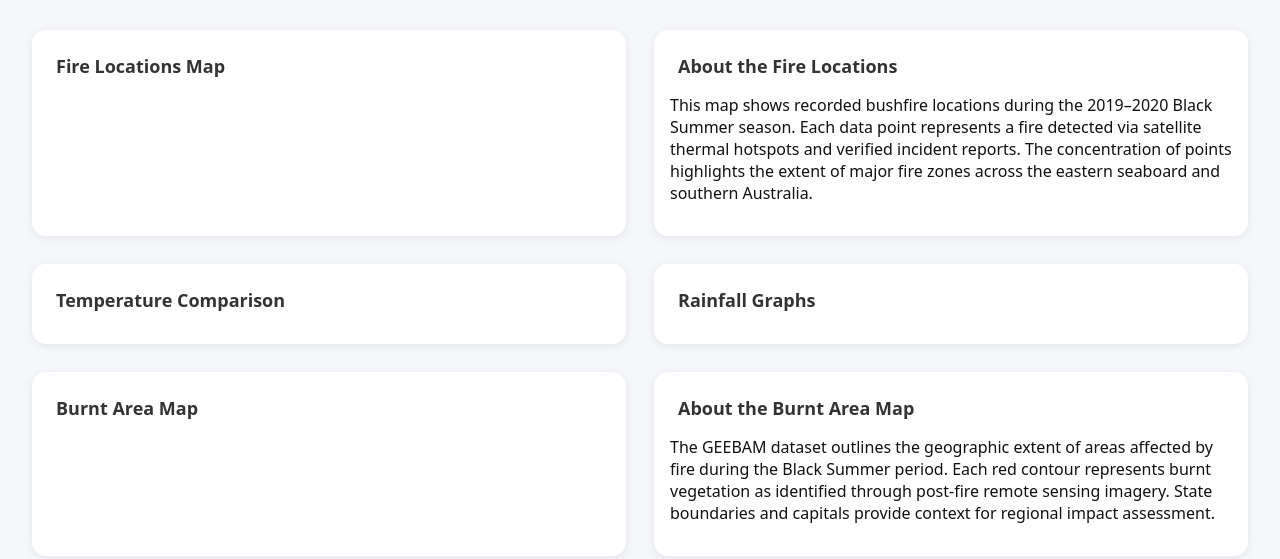
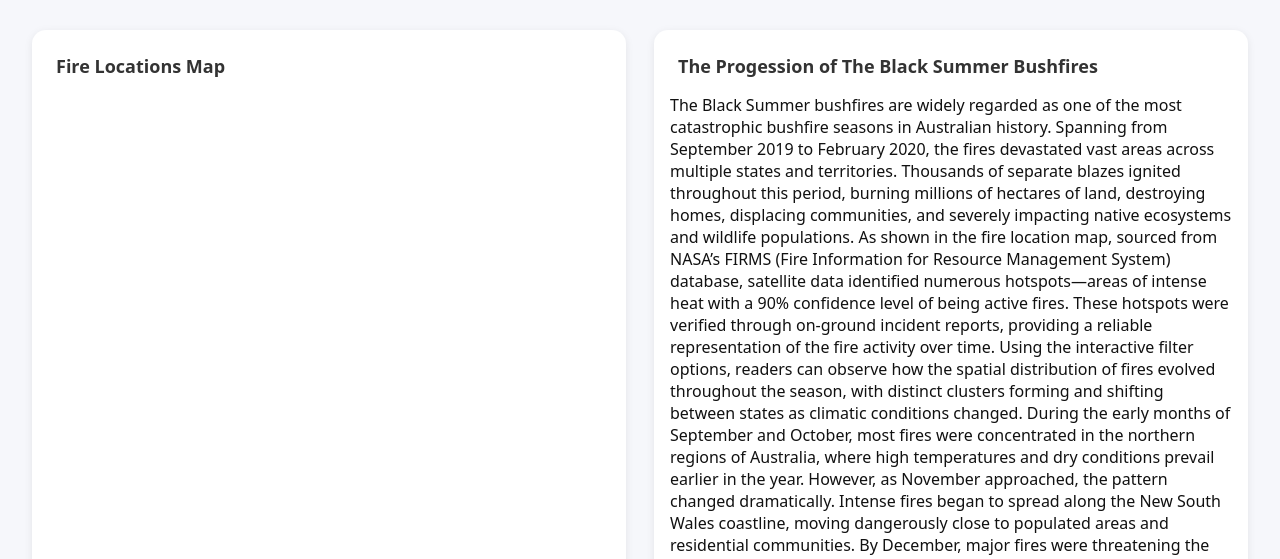
Before and after one commit to acas-38/Visualisation_2_black_summer_data, a plain HTML site: page index.html in a window 1280 px wide. Shown: the part 306-865 px from the top of the page. Drawn offline with Linux system fonts and the light colour scheme; a script that the page names is missing.

Commit message:
Update index.html

```diff
--- a/index.html
+++ b/index.html
@@ -105,12 +105,25 @@
       </div>
 
       <div class="card">
-        <h2>About the Fire Locations</h2>
+        <h2> The Progession of The Black Summer Bushfires</h2>
         <p>
-          This map shows recorded bushfire locations during the 2019–2020 Black Summer season.
-          Each data point represents a fire detected via satellite thermal hotspots and
-          verified incident reports. The concentration of points highlights the extent of
-          major fire zones across the eastern seaboard and southern Australia.
+The Black Summer bushfires are widely regarded as one of the most catastrophic bushfire seasons in Australian history. Spanning from September 2019 to February 2020,
+the fires devastated vast areas across multiple states and territories. Thousands of separate blazes ignited throughout this period, burning millions of hectares of land,
+destroying homes, displacing communities, and severely impacting native ecosystems and wildlife populations.
+
+As shown in the fire location map, sourced from NASA’s FIRMS (Fire Information for Resource Management System) database, satellite data identified numerous hotspots—areas
+of intense heat with a 90% confidence level of being active fires. These hotspots were verified through on-ground incident reports, providing a reliable representation of
+the fire activity over time. Using the interactive filter options, readers can observe how the spatial distribution of fires evolved throughout the season, with distinct
+clusters forming and shifting between states as climatic conditions changed.
+
+During the early months of September and October, most fires were concentrated in the northern regions of Australia, where high temperatures and dry conditions prevail
+earlier in the year. However, as November approached, the pattern changed dramatically. Intense fires began to spread along the New South Wales coastline, moving dangerously
+close to populated areas and residential communities. By December, major fires were threatening the outskirts of Sydney, while new blazes ignited across eastern Victoria,
+ultimately trapping thousands of holidaymakers along the coast during the Christmas period.
+
+By January 2020, the scale and frequency of fires began to subside as weather conditions improved, with lower temperatures and rainfall helping to reduce fire intensity
+in many regions. Nonetheless, the aftermath left a lasting impact — vast areas of scorched bushland, significant biodiversity loss, and widespread smoke pollution that
+affected air quality across Australia and even beyond its borders
         </p>
       </div>
     </div>
@@ -136,7 +149,7 @@
       </div>
 
       <div class="card">
-        <h2>About the Burnt Area Map</h2>
+        <h2>Weather condtions and Damage </h2>
         <p>
           The GEEBAM dataset outlines the geographic extent of areas affected by fire during
           the Black Summer period. Each red contour represents burnt vegetation as identified
```
